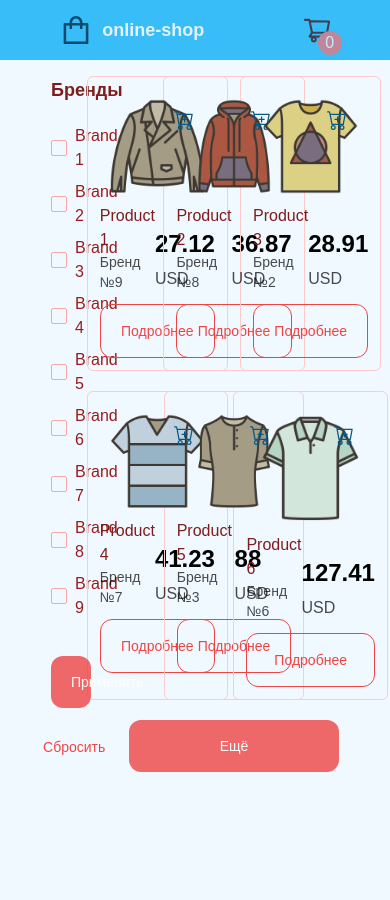
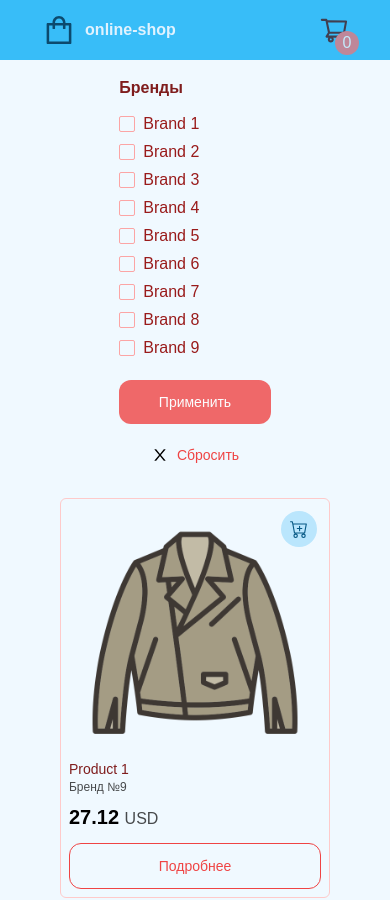
Before and after one commit to koshinva/online-shop, a React (Create React App) app: page / in a window 390 px wide. Shown: the top 900 px of the page. Before the commit the page ends 844 px from the top, so only its background shows below. Built offline with nearby package versions, Linux system fonts and the light colour scheme.

Commit message:
feat: адаптивная верстка

```diff
--- a/src/components/Cart/Cart.css
+++ b/src/components/Cart/Cart.css
@@ -1,23 +1,23 @@
 .cart {
-  @apply p-5;
+  @apply p-2 py-10 md:p-5;
 }
 .cart__title-empty {
   @apply text-2xl text-red-800 opacity-70 text-center mt-10;
 }
 .cart-item {
-  @apply flex justify-between items-center bg-red-100 rounded-xl py-2 px-4 shadow-sm;
+  @apply flex flex-wrap justify-center sm:flex-nowrap sm:justify-between items-center bg-red-100 rounded-xl py-2 px-2 md:px-4 shadow-sm;
 }
 .cart-item:not(:last-child) {
   @apply mb-3;
 }
 .cart-item__image {
-  @apply w-[60px] inline-block mr-3;
+  @apply inline-block w-[60px] mr-3;
 }
 .cart-item__title {
   @apply inline-block font-semibold opacity-70;
 }
 .cart-item__quantity {
-  @apply flex items-center;
+  @apply w-full justify-center my-4 sm:my-0 sm:w-auto flex items-center;
 }
 .cart-item__button {
   @apply text-2xl opacity-70 hover:opacity-100 transition-opacity;
@@ -26,7 +26,7 @@
   @apply mx-2;
 }
 .cart-item__price {
-  @apply font-bold min-w-[100px];
+  @apply font-bold min-w-[100px] mr-5 sm:mr-0;
 }
 .cart-item__price > span {
   @apply font-normal opacity-70 text-sm inline-block ml-2;
@@ -48,13 +48,13 @@
   @apply opacity-80;
 }
 .cart-form {
-  @apply w-1/2 mx-auto mt-4;
+  @apply w-4/5 sm:w-2/3 md:w-1/2 mx-auto mt-4;
 }
 .cart-form__title {
   @apply mb-4 opacity-70;
 }
 .cart-form__input {
-  @apply outline-none border border-red-100 p-3 w-full placeholder:text-red-300 rounded-sm focus:border-red-400 transition-colors duration-200;
+  @apply outline-none border border-red-100 p-2 sm:p-3 w-full placeholder:text-sm sm:placeholder:text-base placeholder:text-red-300 rounded-sm focus:border-red-400 transition-colors duration-200;
 }
 .cart-form__input:not(:last-child) {
   @apply mb-3;
--- a/src/components/Filters/Filters.css
+++ b/src/components/Filters/Filters.css
@@ -1,8 +1,8 @@
 .filters {
-  @apply w-1/5 p-3;
+  @apply w-1/2 sm:w-1/3 mx-auto md:w-1/5 md:mx-0 p-3;
 }
 .filters__title {
-  @apply font-bold text-lg text-red-900 mb-5;
+  @apply font-bold text-base md:text-lg text-red-900 mb-3 md:mb-5;
 }
 .form-filters__button-reset {
   @apply text-red-500 flex w-full justify-center items-center py-3 border border-transparent hover:border-red-500 rounded-lg transition-colors duration-300 text-sm font-medium;
@@ -14,7 +14,7 @@
   @apply flex items-center text-red-800;
 }
 .field:not(:last-child) {
-  @apply mb-2;
+  @apply mb-1 md:mb-2;
 }
 .field__real-checkbox {
   @apply w-0 h-0 absolute opacity-0;
--- a/src/components/Filters/FormFilters.tsx
+++ b/src/components/Filters/FormFilters.tsx
@@ -26,7 +26,7 @@ const FormFilters: FC = () => {
           handleChange={() => toggleCheckedBrand(brand.id)}
         />
       ))}
-      <Button type="submit" className="mt-7 mb-4">
+      <Button type="submit" className="mt-4 mb-2 md:mt-7 md:mb-4">
         Применить
       </Button>
       <button
--- a/src/components/Main.tsx
+++ b/src/components/Main.tsx
@@ -5,7 +5,7 @@ import Filters from './Filters/Filters';
 
 const Main: FC = () => {
   return (
-    <section className="flex justify-between">
+    <section className="flex flex-col justify-between md:flex-row">
       <Filters />
       <Products />
     </section>
--- a/src/components/Products/Products.css
+++ b/src/components/Products/Products.css
@@ -1,11 +1,11 @@
 .products {
-  @apply w-[75%] p-3 mb-10;
+  @apply w-[90%] mx-auto md:w-[75%] md:mx-0 p-2 lg:p-3 mb-10;
 }
 .products__list {
-  @apply grid grid-cols-3 gap-5 justify-items-center;
+  @apply grid grid-cols-1 sm:grid-cols-2 lg:grid-cols-3 gap-3 lg:gap-5 justify-items-center;
 }
 .product-item {
-  @apply max-w-[270px] border border-red-200 rounded-md p-3;
+  @apply max-w-[270px] border border-red-200 rounded-md p-2 lg:p-3;
 }
 .product-item__top-level {
   @apply relative;
@@ -14,20 +14,20 @@
   @apply w-full;
 }
 .product-item__button {
-  @apply absolute top-3 right-3 text-xl text-sky-800 border rounded-full p-2 border-transparent hover:border-sky-800 transition-colors duration-200;
+  @apply absolute top-1 right-1 text-lg sm:text-xl text-sky-800 border rounded-full p-2 border-transparent hover:border-sky-800 transition-colors duration-200 bg-sky-200;
   content: '';
 }
 .product-item__bottom-level {
-  @apply flex justify-between items-end;
+  @apply block min-[1300px]:flex min-[1300px]:justify-between min-[1300px]:items-end;
 }
 .product-item__title {
-  @apply font-medium text-red-900;
+  @apply text-sm sm:text-base font-medium text-red-900;
 }
 .product-item__brand {
-  @apply text-sm opacity-70;
+  @apply text-xs sm:text-sm opacity-70;
 }
 .product-item__price {
-  @apply text-2xl font-bold;
+  @apply text-xl sm:text-2xl font-bold mt-2 min-[1300px]:mt-0;
 }
 .product-item__price > span {
   @apply text-base opacity-70 font-normal;
--- a/src/components/layout/Layout.css
+++ b/src/components/layout/Layout.css
@@ -1,3 +1,3 @@
 .main {
-  @apply w-4/5 mx-auto mt-16;
+  @apply w-[90%] min-[1300px]:w-4/5 mx-auto mt-16;
 }
--- a/src/components/layout/header/Header.css
+++ b/src/components/layout/header/Header.css
@@ -13,13 +13,13 @@
   @apply min-h-[60px] bg-sky-400 w-full px-6 py-3 fixed top-0 left-0 z-10;
 }
 .header__wrapper {
-  @apply flex items-center justify-between w-4/5 mx-auto;
+  @apply flex items-center justify-between w-[90%] min-[1300px]:w-4/5 mx-auto;
 }
 .logo__link {
   @apply flex items-center;
 }
 .logo__title {
-  @apply text-lg font-semibold text-sky-100;
+  @apply text-base lg:text-lg font-semibold text-sky-100;
 }
 .cart-link__link {
   @apply block relative opacity-70 hover:opacity-100 hover:scale-105 transition-all;
--- a/src/ui/button/Button.css
+++ b/src/ui/button/Button.css
@@ -1,5 +1,5 @@
 .button {
-  @apply w-full py-4 px-5  text-sm rounded-xl duration-300;
+  @apply w-full p-3 min-[1300px]:py-4 min-[1300px]:px-5 text-sm rounded-xl duration-300;
 }
 .button_fill {
   @apply bg-red-500 text-white opacity-80 hover:opacity-100 transition-opacity;
--- a/src/ui/popup/Popup.css
+++ b/src/ui/popup/Popup.css
@@ -10,7 +10,7 @@
   @apply fixed top-0 left-0 right-0 bottom-0 bg-black bg-opacity-40 z-20;
 }
 .popup-success__body, .popup-product__body {
-  @apply absolute top-1/2 left-1/2 -translate-x-1/2 -translate-y-1/2 w-[400px] shadow-2xl p-10;
+  @apply absolute top-1/2 left-1/2 -translate-x-1/2 -translate-y-1/2 w-[300px] lg:w-[400px] shadow-2xl p-6 lg:p-10;
   content: '';
   animation: popup 0.5s ease;
 }
```
